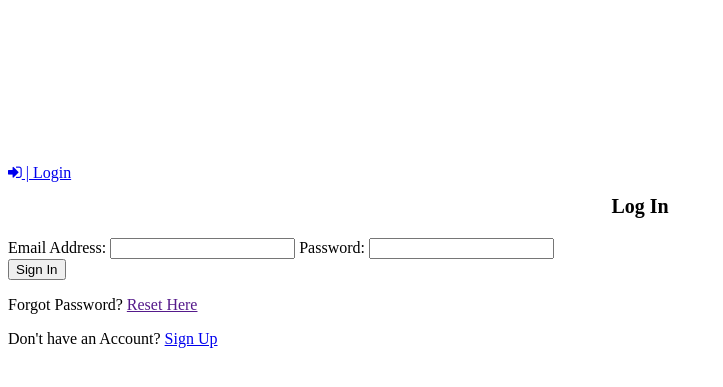
After one commit to owusu-king/videoPlatform, a Django app: page /video/login/ in a window 1280 px wide. The commit adds this page. Shown: the top 387 px of the page, without its empty margins (0-723 px from the left). Run offline with Django 4.2, Linux system fonts and the light colour scheme.

Commit message:
Completed login view, its url and redirection to signup signin accordingly. also added a logout view

```diff
--- a/video/templates/video/layout.html
+++ b/video/templates/video/layout.html
@@ -1,19 +1,28 @@
 {% load static %}
 <!-- This is a layout for the video app, contains a header logo, and if logged in, Greet user -->
-
 <!DOCTYPE html>
 <html lang="en">
     <head>
         <meta charset="UTF-8">
         <meta name="viewport" content="width=device-width, initial-scale=1.0">
-        <link rel="stylesheet" href="{% static 'video/style.css' %}">
+        <link rel="stylesheet" href="{% static 'video/styles/style.css' %}">
         <link rel="stylesheet" href="https://cdnjs.cloudflare.com/ajax/libs/font-awesome/4.7.0/css/font-awesome.min.css">
+        <!-- <link href="https://cdn.jsdelivr.net/npm/bootstrap@5.2.3/dist/css/bootstrap.min.css" rel="stylesheet"
+              integrity="sha384-rbsA2VBKQhggwzxH7pPCaAqO46MgnOM80zW1RWuH61DGLwZJEdK2Kadq2F9CUG65" crossorigin="anonymous"> -->
         <title>{% block title %} {% endblock %}</title>
     </head>
     <body>
         <header id="header">
             <img src="{% static 'video/logo.png' %}" alt="logo" class="logo">
             <div class="user">
+                {% if request.user.is_authenticated %}
+                  <small class="username">
+                    Welcome, {{ request.user.first_name.capitalize }} |
+                  </small>
+                      <a href="{% url 'logout' %}" class="logout-menu">Logout <i class="fa fa-sign-out"></i></a>
+                {% else %}
+                    <a href="{% url 'login' %}" class="login-menu" title="Click to Login"><i class="fa fa-sign-in"></i> | Login</a>
+                {% endif %}
             </div>
         </header>
     <!-- END OF HEADER BAR  -->
--- /dev/null
+++ b/video/templates/video/login.html
@@ -0,0 +1,29 @@
+{% extends 'video/layout.html' %}
+
+{% block title %}
+  Login | Video Platform
+{% endblock %}
+
+{% block main %}
+
+  <!-- FORM CONTAINER  -->
+  <div class="form-container">
+    <h1 style="font-size: 20px; text-align: center; margin-bottom: 20px;">Log In</h1>
+    <form action="{% url 'login' %}" method="POST">
+        {% csrf_token %}
+        Email Address: <input type="email" name="username">
+        Password: <input type="password" name="password">
+
+        <!-- Display error message if POST request fails -->
+        {% if message %}
+        <p class="error">{{message}}</p>
+        {% endif %}
+        <div class="actions">
+          <input type="submit" value="Sign In" class="submit">
+        </div>
+    </form>
+    <p>Forgot Password?  <a href="">Reset Here</a></p>
+    <p>Don't have an Account?  <a href="{% url 'signup' %}">Sign Up</a></p>
+  </div>
+  <!-- END OF FORM CONTAINER  -->
+{% endblock %}
--- a/video/templates/video/signup.html
+++ b/video/templates/video/signup.html
@@ -31,7 +31,7 @@
 
     </form>
 
-    <p>Already have an Account?  <a href="">Login</a></p>
+    <p>Already have an Account?  <a href="{% url 'login' %}">Login</a></p>
   </div>
   <!-- END OF FORM CONTAINER  -->
 
--- a/video/urls.py
+++ b/video/urls.py
@@ -4,5 +4,6 @@ from . import views
 urlpatterns = [
     path('home/', views.index, name='index'),
     path('signup/', views.signup_view, name='signup'),
-
+    path('login/', views.login_view, name='login'),
+    path('logout/', views.logout_view, name='logout'),
 ]
--- a/video/views.py
+++ b/video/views.py
@@ -1,5 +1,9 @@
 from django.shortcuts import render
 from .forms import UserCreationForm
+from django.urls import reverse
+from django.http import HttpResponseRedirect
+from django.contrib.auth import authenticate, login, logout
+
 
 # Video page, denoting the index view
 def index(request):
@@ -18,3 +22,24 @@ def signup_view(request):
         else:
             return render(request, 'video/signup.html', {'signup':form}) # if form has errors, then show the errors with the form again
     return render(request, 'video/signup.html', {'signup':UserCreationForm()}) # if request method is GET, provide a new sign up form
+
+
+# Login View, for user login action
+def login_view(request):
+    if request.method == 'POST':
+        # if the request method is POST, get the form fields and authenticate the user
+        username = request.POST['username']
+        password = request.POST['password']
+        user = authenticate(request, username=username, password = password) # authenticate with django's default authenticate module
+        if user is not None:
+            login(request, user)
+        else:
+            return render(request, 'video/login.html', {'message':"Invalid Credentials"}) # If authentication, fails, display login page again, with error message
+
+    return render(request, 'video/login.html') # Defaut request method is GET, so, provide a new login form
+
+
+# Logout view, destroy user session and take them to the login page
+def logout_view(request):
+    logout(request)
+    return HttpResponseRedirect(reverse('login'))
```
